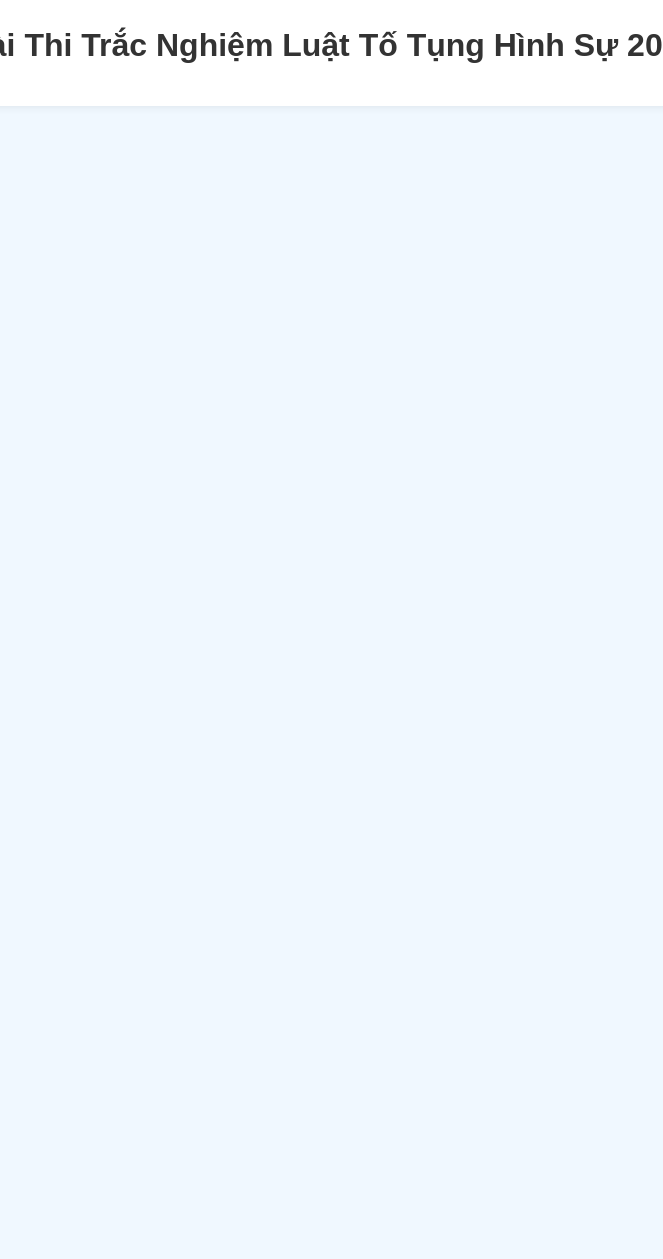
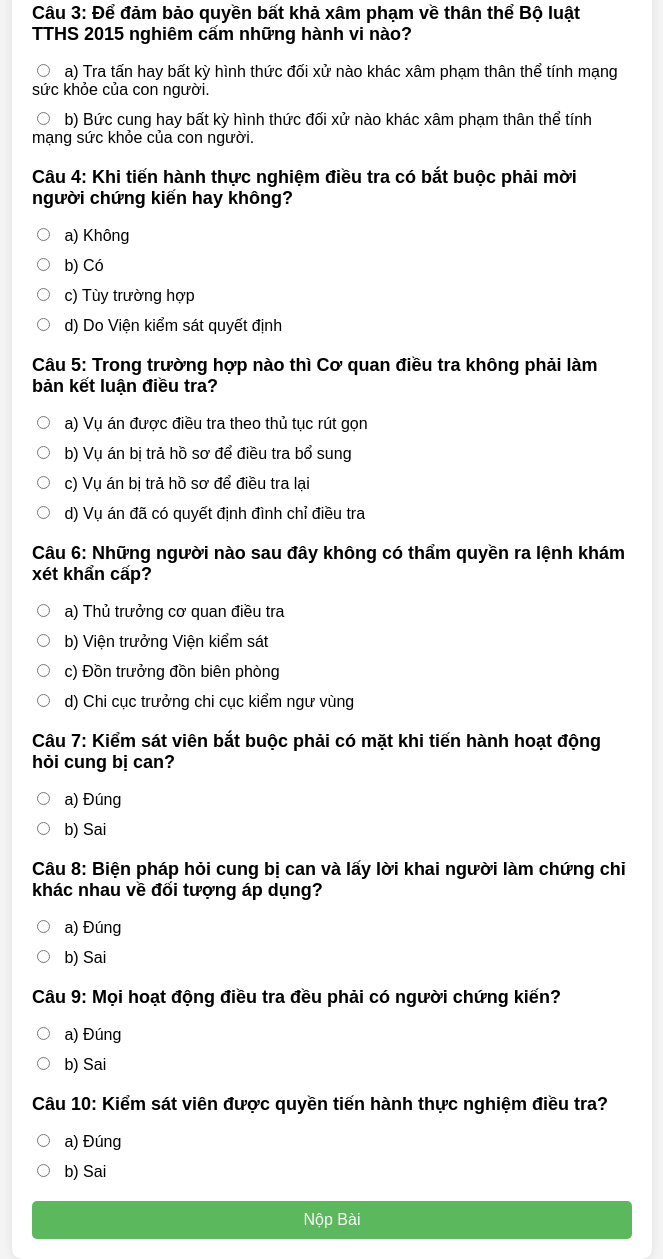
Before and after one commit to hienhatrithuc/tracnghiem, a plain HTML site: page index.html in a window 1280 px wide. Shown: the part 34-1293 px from the top of the page, without its empty margins (308-971 px from the left). Before the commit the page ends 800 px from the top, so only its background shows below. Drawn offline with Linux system fonts and the light colour scheme; no server answers.

Commit message:
Update index.html

```diff
--- a/index.html
+++ b/index.html
@@ -1,22 +1,27 @@
 <!DOCTYPE html>
-<html lang="vi">
+<html lang="en">
 <head>
     <meta charset="UTF-8">
     <meta name="viewport" content="width=device-width, initial-scale=1.0">
-    <title>Bài Thi Trắc Nghiệm Luật Tố Tụng Hình Sự 2015</title>
+    <title>Bài Thi Trắc Nghiệm</title>
     <style>
         body {
             font-family: Arial, sans-serif;
-            margin: 20px;
-            background-color: #f0f8ff;
+            background-color: #f4f4f4;
+            margin: 0;
+            padding: 0;
+            display: flex;
+            justify-content: center;
+            align-items: center;
+            height: 100vh;
         }
-        .container {
-            max-width: 800px;
-            margin: auto;
-            background: #fff;
+        .quiz-container {
+            background-color: #fff;
             padding: 20px;
-            border-radius: 8px;
-            box-shadow: 0 0 10px rgba(0, 0, 0, 0.1);
+            border-radius: 10px;
+            box-shadow: 0 0 10px rgba(0,0,0,0.1);
+            max-width: 600px;
+            width: 100%;
         }
         h1 {
             text-align: center;
@@ -25,112 +30,161 @@
         .question {
             margin-bottom: 20px;
         }
-        .question h3 {
+        .question h2 {
+            font-size: 18px;
             margin-bottom: 10px;
         }
-        .question label {
+        .answers {
+            list-style: none;
+            padding: 0;
+        }
+        .answers li {
+            margin-bottom: 10px;
+        }
+        .answers label {
+            cursor: pointer;
+        }
+        .answers input {
+            margin-right: 10px;
+        }
+        .submit-btn {
             display: block;
-            margin-bottom: 5px;
+            width: 100%;
+            padding: 10px;
+            background-color: #5cb85c;
+            color: #fff;
+            border: none;
+            border-radius: 5px;
+            cursor: pointer;
+            font-size: 16px;
+        }
+        .submit-btn:hover {
+            background-color: #4cae4c;
         }
         .result {
             display: none;
             margin-top: 20px;
-            padding: 10px;
-            background: #e0ffe0;
-            border: 1px solid #green;
-            border-radius: 5px;
+            font-size: 18px;
+            color: #333;
             text-align: center;
-        }
-        .result p {
-            margin: 0;
-            font-size: 1.2em;
-        }
-        .btn-submit {
-            display: block;
-            width: 100%;
-            padding: 10px;
-            background: #007bff;
-            color: white;
-            border: none;
-            border-radius: 5px;
-            cursor: pointer;
-        }
-        .btn-submit:hover {
-            background: #0056b3;
         }
     </style>
 </head>
 <body>
-    <div class="container">
-        <h1>Bài Thi Trắc Nghiệm Luật Tố Tụng Hình Sự 2015</h1>
+    <div class="quiz-container">
+        <h1>Bài Thi Trắc Nghiệm</h1>
         <form id="quiz-form">
-            <!-- Câu hỏi sẽ được tải từ file JSON -->
+            <div class="question">
+                <h2>Câu 1: Theo quy định của Bộ luật tố tụng hình sự 2015 người bị buộc tội gồm những người nào sau đây?</h2>
+                <ul class="answers">
+                    <li><label><input type="radio" name="q1" value="a"> a) Người bị giữ trong trường hợp khẩn cấp người bị bắt người bị tạm giữ bị can bị cáo</label></li>
+                    <li><label><input type="radio" name="q1" value="b"> b) Người bị bắt người bị tạm giữ bị can bị cáo</label></li>
+                    <li><label><input type="radio" name="q1" value="c"> c) Người bị tạm giữ bị can bị cáo</label></li>
+                    <li><label><input type="radio" name="q1" value="d"> d) Bị can bị cáo</label></li>
+                </ul>
+            </div>
+            <div class="question">
+                <h2>Câu 2: Theo quy định của Bộ luật tố tụng hình sự 2015 đương sự gồm những người nào sau đây?</h2>
+                <ul class="answers">
+                    <li><label><input type="radio" name="q2" value="a"> a) Bị hại nguyên đơn dân sự bị đơn dân sự người có quyền lợi nghĩa vụ liên quan đến vụ án hình sự</label></li>
+                    <li><label><input type="radio" name="q2" value="b"> b) Nguyên đơn dân sự bị đơn dân sự</label></li>
+                    <li><label><input type="radio" name="q2" value="c"> c) Nguyên đơn dân sự bị đơn dân sự người có quyền lợi nghĩa vụ liên quan đến vụ án hình sự</label></li>
+                    <li><label><input type="radio" name="q2" value="d"> d) Bị hại người có quyền lợi nghĩa vụ liên quan</label></li>
+                </ul>
+            </div>
+            <div class="question">
+                <h2>Câu 3: Để đảm bảo quyền bất khả xâm phạm về thân thể Bộ luật TTHS 2015 nghiêm cấm những hành vi nào?</h2>
+                <ul class="answers">
+                    <li><label><input type="radio" name="q3" value="a"> a) Tra tấn hay bất kỳ hình thức đối xử nào khác xâm phạm thân thể tính mạng sức khỏe của con người.</label></li>
+                    <li><label><input type="radio" name="q3" value="b"> b) Bức cung hay bất kỳ hình thức đối xử nào khác xâm phạm thân thể tính mạng sức khỏe của con người.</label></li>
+                </ul>
+            </div>
+            <div class="question">
+                <h2>Câu 4: Khi tiến hành thực nghiệm điều tra có bắt buộc phải mời người chứng kiến hay không?</h2>
+                <ul class="answers">
+                    <li><label><input type="radio" name="q4" value="a"> a) Không</label></li>
+                    <li><label><input type="radio" name="q4" value="b"> b) Có</label></li>
+                    <li><label><input type="radio" name="q4" value="c"> c) Tùy trường hợp</label></li>
+                    <li><label><input type="radio" name="q4" value="d"> d) Do Viện kiểm sát quyết định</label></li>
+                </ul>
+            </div>
+            <div class="question">
+                <h2>Câu 5: Trong trường hợp nào thì Cơ quan điều tra không phải làm bản kết luận điều tra?</h2>
+                <ul class="answers">
+                    <li><label><input type="radio" name="q5" value="a"> a) Vụ án được điều tra theo thủ tục rút gọn</label></li>
+                    <li><label><input type="radio" name="q5" value="b"> b) Vụ án bị trả hồ sơ để điều tra bổ sung</label></li>
+                    <li><label><input type="radio" name="q5" value="c"> c) Vụ án bị trả hồ sơ để điều tra lại</label></li>
+                    <li><label><input type="radio" name="q5" value="d"> d) Vụ án đã có quyết định đình chỉ điều tra</label></li>
+                </ul>
+            </div>
+            <div class="question">
+                <h2>Câu 6: Những người nào sau đây không có thẩm quyền ra lệnh khám xét khẩn cấp?</h2>
+                <ul class="answers">
+                    <li><label><input type="radio" name="q6" value="a"> a) Thủ trưởng cơ quan điều tra</label></li>
+                    <li><label><input type="radio" name="q6" value="b"> b) Viện trưởng Viện kiểm sát</label></li>
+                    <li><label><input type="radio" name="q6" value="c"> c) Đồn trưởng đồn biên phòng</label></li>
+                    <li><label><input type="radio" name="q6" value="d"> d) Chi cục trưởng chi cục kiểm ngư vùng</label></li>
+                </ul>
+            </div>
+            <div class="question">
+                <h2>Câu 7: Kiểm sát viên bắt buộc phải có mặt khi tiến hành hoạt động hỏi cung bị can?</h2>
+                <ul class="answers">
+                    <li><label><input type="radio" name="q7" value="a"> a) Đúng</label></li>
+                    <li><label><input type="radio" name="q7" value="b"> b) Sai</label></li>
+                </ul>
+            </div>
+            <div class="question">
+                <h2>Câu 8: Biện pháp hỏi cung bị can và lấy lời khai người làm chứng chỉ khác nhau về đối tượng áp dụng?</h2>
+                <ul class="answers">
+                    <li><label><input type="radio" name="q8" value="a"> a) Đúng</label></li>
+                    <li><label><input type="radio" name="q8" value="b"> b) Sai</label></li>
+                </ul>
+            </div>
+            <div class="question">
+                <h2>Câu 9: Mọi hoạt động điều tra đều phải có người chứng kiến?</h2>
+                <ul class="answers">
+                    <li><label><input type="radio" name="q9" value="a"> a) Đúng</label></li>
+                    <li><label><input type="radio" name="q9" value="b"> b) Sai</label></li>
+                </ul>
+            </div>
+            <div class="question">
+                <h2>Câu 10: Kiểm sát viên được quyền tiến hành thực nghiệm điều tra?</h2>
+                <ul class="answers">
+                    <li><label><input type="radio" name="q10" value="a"> a) Đúng</label></li>
+                    <li><label><input type="radio" name="q10" value="b"> b) Sai</label></li>
+                </ul>
+            </div>
+            <button type="button" class="submit-btn" onclick="submitQuiz()">Nộp Bài</button>
         </form>
-        <div class="result" id="result">
-            <p id="score"></p>
-        </div>
+        <div id="result" class="result"></div>
     </div>
 
     <script>
-        async function loadQuestions() {
-            const response = await fetch('/mnt/data/questions.json');
-            const questions = await response.json();
-            const form = document.getElementById('quiz-form');
-            questions.forEach((q, index) => {
-                const questionDiv = document.createElement('div');
-                questionDiv.classList.add('question');
-                const questionTitle = document.createElement('h3');
-                questionTitle.textContent = q.question;
-                questionDiv.appendChild(questionTitle);
-
-                q.options.forEach(option => {
-                    const label = document.createElement('label');
-                    label.innerHTML = `<input type="radio" name="q${index}" value="${option}"> ${option}`;
-                    questionDiv.appendChild(label);
-                });
-
-                form.appendChild(questionDiv);
-            });
-
-            const submitButton = document.createElement('button');
-            submitButton.type = 'button';
-            submitButton.classList.add('btn-submit');
-            submitButton.textContent = 'Nộp bài';
-            submitButton.onclick = submitQuiz;
-            form.appendChild(submitButton);
-        }
-
-        const correctAnswers = {};
-
-        async function loadAnswers() {
-            const response = await fetch('/mnt/data/questions.json');
-            const questions = await response.json();
-            questions.forEach((q, index) => {
-                correctAnswers[`q${index}`] = q.answer;
-            });
-        }
-
         function submitQuiz() {
-            const form = document.getElementById('quiz-form');
+            const quizForm = document.getElementById('quiz-form');
+            const resultDiv = document.getElementById('result');
+            const correctAnswers = {
+                q1: 'a',
+                q2: 'a',
+                q3: 'b',
+                q4: 'b',
+                q5: 'a',
+                q6: 'd',
+                q7: 'a',
+                q8: 'b',
+                q9: 'b',
+                q10: 'b'
+            };
             let score = 0;
-            const formData = new FormData(form);
-
+            const formData = new FormData(quizForm);
             for (const [key, value] of formData.entries()) {
                 if (correctAnswers[key] === value) {
                     score++;
                 }
             }
-
-            const totalQuestions = Object.keys(correctAnswers).length;
-            const resultDiv = document.getElementById('result');
-            const scoreText = document.getElementById('score');
-            scoreText.textContent = `Bạn đã trả lời đúng ${score} trên ${totalQuestions} câu.`;
-
+            resultDiv.innerHTML = `Bạn đã trả lời đúng ${score}/10 câu.`;
             resultDiv.style.display = 'block';
         }
-
-        loadQuestions();
-        loadAnswers();
     </script>
 </body>
 </html>
```
